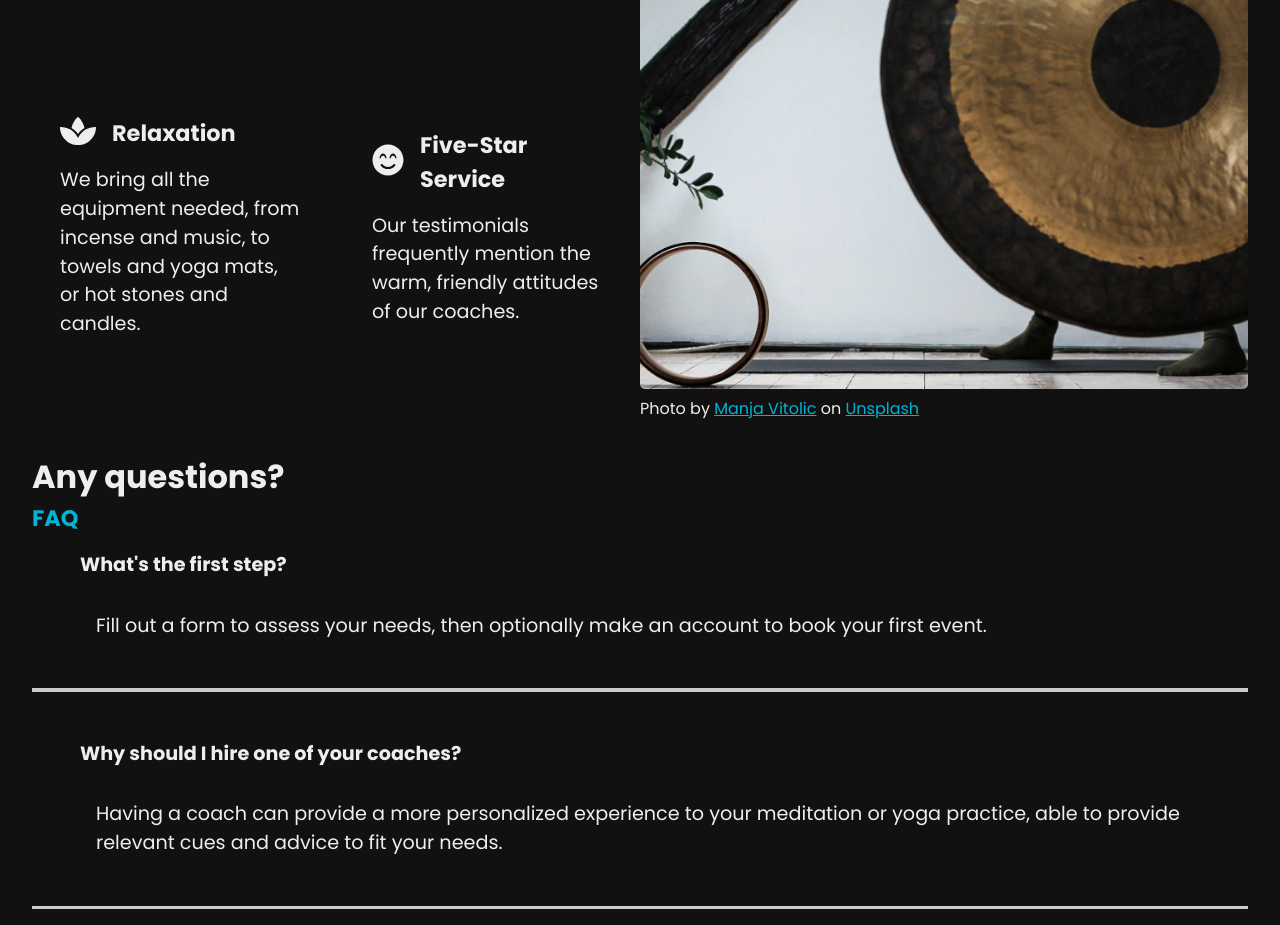
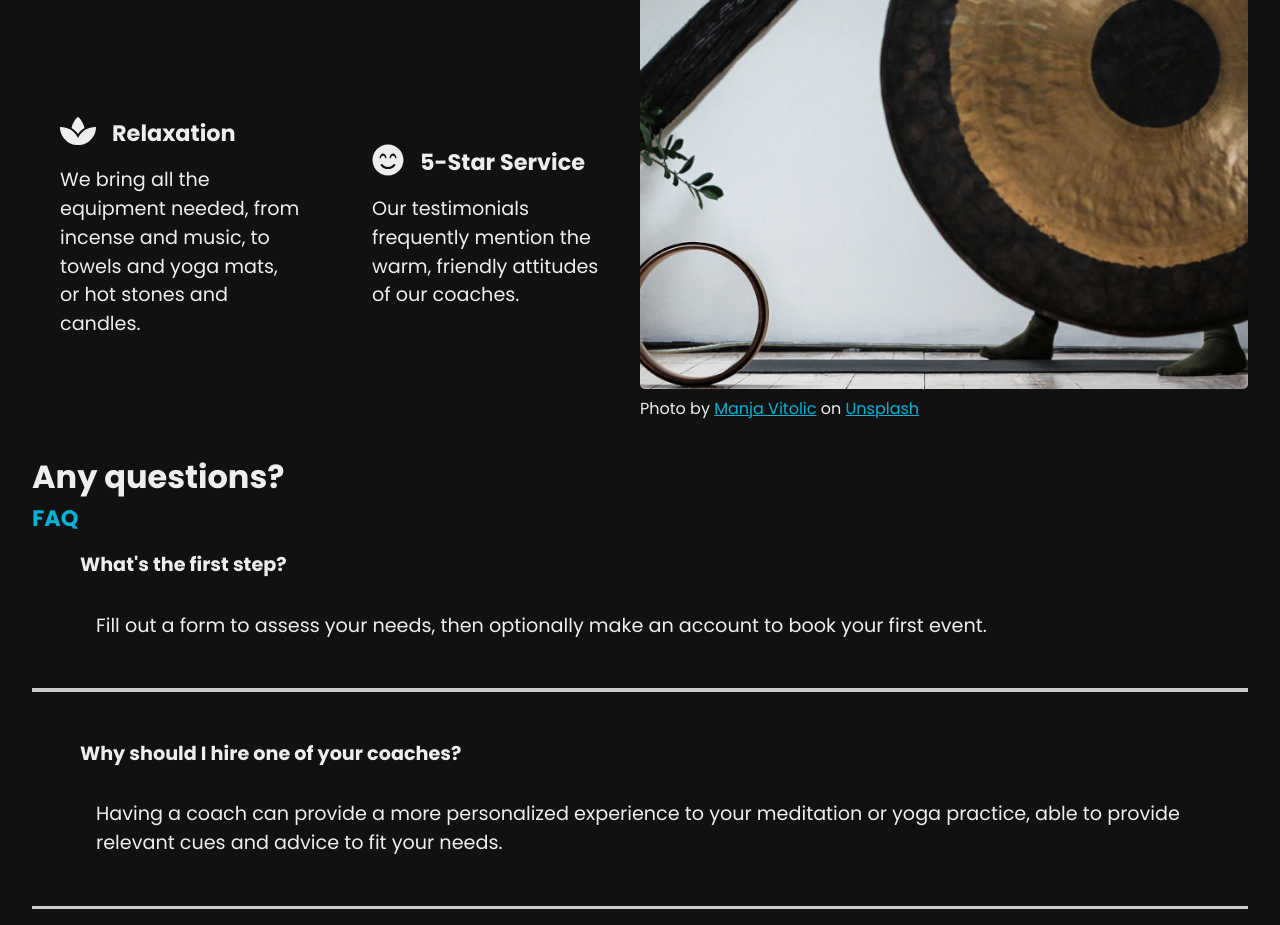
Before and after one commit to hdevilbiss/react-portfolio-website, a React (Create React App) app: page / in a window 1280 px wide. Shown: the part 1200-2125 px from the top of the page. Built offline with nearby package versions, Linux system fonts and the light colour scheme.

Commit message:
🎨 Remove iconcolor from Services. "5" instead of "Five"

```diff
--- a/src/components/ServicesSection.jsx
+++ b/src/components/ServicesSection.jsx
@@ -22,13 +22,11 @@ const ServicesSection = () => {
         <Cards>
           <ServiceCard
             icon={faCar}
-            iconcolor="#F00"
             heading="Mobile"
             message="We will commute to your location."
           />
           <ServiceCard
             icon={faCertificate}
-            iconcolor="#FF0"
             heading="Certified"
             message="Well-educated coaches certified in meditation, yoga and wellness."
           />
@@ -39,7 +37,7 @@ const ServicesSection = () => {
           />
           <ServiceCard
             icon={faSmileBeam}
-            heading="Five-Star Service"
+            heading="5-Star Service"
             message="Our testimonials frequently mention the warm, friendly attitudes of our coaches."
           />
         </Cards>
```
